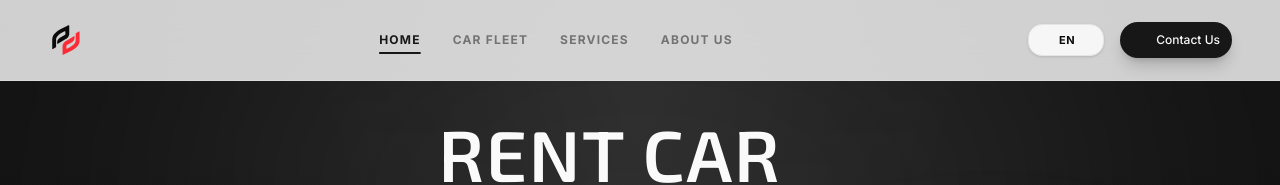
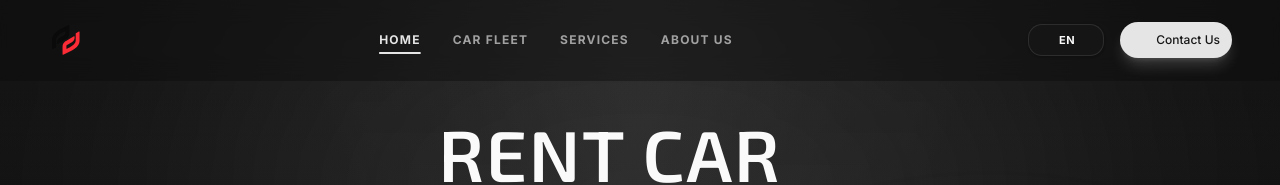
Before and after one commit to damnitstur/puncak-drive, a React (Vite) app: page / in a window 1280 px wide. Shown: the top 185 px of the page. Built offline with nearby package versions, Linux system fonts and the light colour scheme; some icons are missing.

Commit message:
feat(header): restore scroll effect and apply scrolled state to header element

```diff
--- a/src/components/Header.tsx
+++ b/src/components/Header.tsx
@@ -17,6 +17,22 @@ interface HeaderProps {
 function Header({ brandName, activePage = "home", onNavigateAbout, onNavigateHome }: HeaderProps) {
   const { t } = useTranslation()
   const [isOpen, setIsOpen] = React.useState(false)
+  const [scrolled, setScrolled] = React.useState(false)
+
+  React.useEffect(() => {
+    let ticking = false
+    const onScroll = () => {
+      if (!ticking) {
+        window.requestAnimationFrame(() => {
+          setScrolled(window.scrollY > 20)
+          ticking = false
+        })
+        ticking = true
+      }
+    }
+    window.addEventListener("scroll", onScroll, { passive: true })
+    return () => window.removeEventListener("scroll", onScroll)
+  }, [])
 
   const getLinkClass = (pageName: string) => {
     const isActive = activePage === pageName
@@ -39,7 +55,13 @@ function Header({ brandName, activePage = "home", onNavigateAbout, onNavigateHom
   }
 
   return (
-    <header className="fixed top-0 left-0 right-0 z-50 bg-background/80 backdrop-blur-xl border-b border-border/50">
+    <header
+      className={`fixed top-0 left-0 right-0 z-50 w-full transition-all duration-300 ${
+        scrolled
+          ? "dark bg-background/80 backdrop-blur-xl border-b border-border/50 shadow-lg"
+          : "dark bg-background/40 backdrop-blur-md border-b border-transparent"
+      }`}
+    >
       <div className="max-w-7xl mx-auto px-4 sm:px-6 lg:px-12">
         <div className="flex items-center justify-between h-20">
 
```
